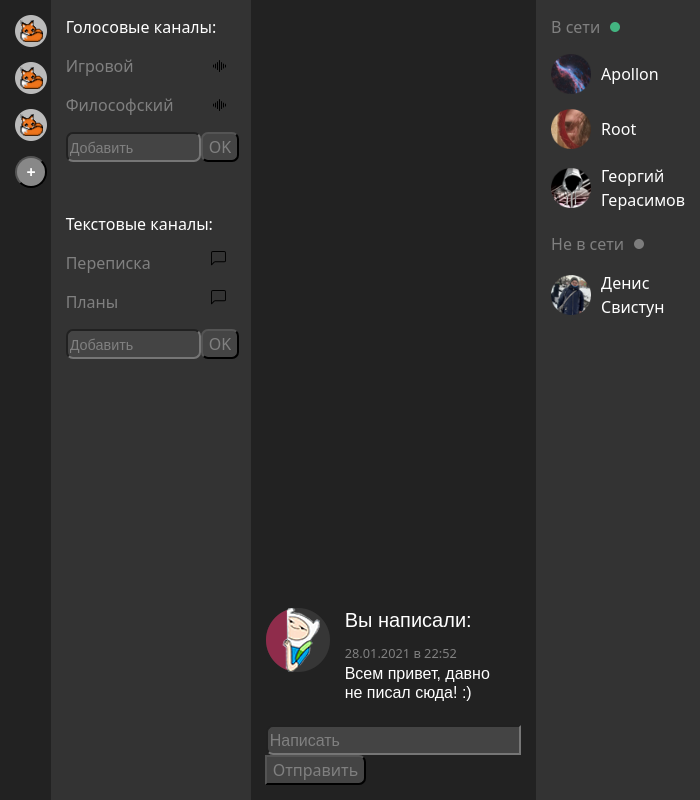
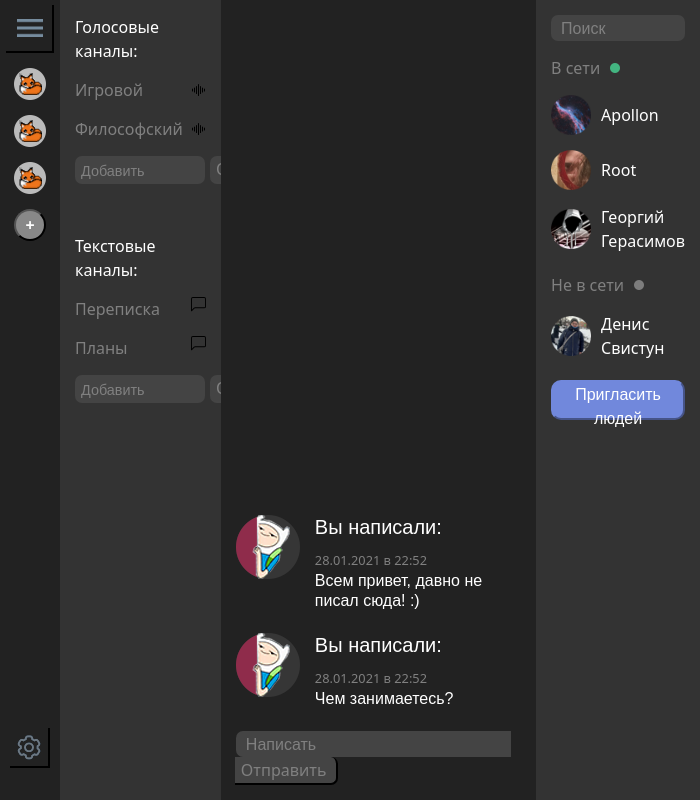
Before and after one commit to Snollyg0ster/testTask, an Electron app: page index.html in a window 700 px wide. Drawn offline with nearby package versions, Linux system fonts and the light colour scheme.

Commit message:
Правка дизайна

```diff
--- a/index.html
+++ b/index.html
@@ -1,78 +1,124 @@
 <!DOCTYPE html>
 <html lang="ru">
   <head>
-        <meta charset="UTF-8">
-        <meta name="viewport" content="width=device-width, initial-scale=1.0">
-        <meta http-equiv="X-UA-Compatible" content="ie=edge">
+    <meta charset="UTF-8" />
+    <meta name="viewport" content="width=device-width, initial-scale=1.0" />
+    <meta http-equiv="X-UA-Compatible" content="ie=edge" />
     <title>itSnolly App</title>
-        <link rel="stylesheet" href="./src/styles.css" type="text/css"/>
-        <link rel="stylesheet" href="https://cdn.jsdelivr.net/npm/bootstrap@5.0.0-beta1/dist/css/bootstrap.min.css" rel="stylesheet" integrity="sha384-giJF6kkoqNQ00vy+HMDP7azOuL0xtbfIcaT9wjKHr8RbDVddVHyTfAAsrekwKmP1" crossorigin="anonymous">
+    <link rel="stylesheet" href="./src/styles.css" type="text/css" />
+    <link
+      rel="stylesheet"
+      href="https://cdn.jsdelivr.net/npm/bootstrap@5.0.0-beta1/dist/css/bootstrap.min.css"
+      rel="stylesheet"
+      integrity="sha384-giJF6kkoqNQ00vy+HMDP7azOuL0xtbfIcaT9wjKHr8RbDVddVHyTfAAsrekwKmP1"
+      crossorigin="anonymous"
+    />
   </head>
   <body>
     <div id="container">
-            <div id="servers" scrolling="no">
+      <div id="panel">
+        <button id="menu_button"><img src="img/menu.png" /></button>
+        <div id="servers">
           <div id="images">
-                    <img class="img" src="img/server.png">
-                    <img class="img" src="img/server.png">
-                    <img class="img" src="img/server.png">
+            <img class="img" src="img/server.png" />
+            <img class="img" src="img/server.png" />
+            <img class="img" src="img/server.png" />
           </div>
           <button id="server_add" onclick="server_creation()">+</button>
+        </div>
+        <div style="display: flex; justify-content: center">
+          <button id="settings_button">
+            <img src="img/settings.png" max-width="48" max-height="48" />
+          </button>
+        </div>
       </div>
 
       <div id="channels">
         <div>
           <div>Голосовые каналы:</div>
-                    <div id="voice_box" style="display: flex; flex-direction: column;"></div>
-                    <div style="display: flex; margin-top: 15px; margin-bottom: 50px;">
-                        <input type="text" class="input_channel" id="input1" placeholder="Добавить" >
-                        <button class="channel_button" id="voice_add" onclick="voice_channel_creation()">OK</button>
+          <div
+            id="voice_box"
+            style="display: flex; flex-direction: column"
+          ></div>
+          <div style="display: flex; margin-top: 15px; margin-bottom: 50px">
+            <input
+              type="text"
+              class="input_channel"
+              id="input1"
+              placeholder="Добавить"
+            />
+            <button
+              class="channel_button"
+              id="voice_add"
+              onclick="voice_channel_creation()"
+            >
+              OK
+            </button>
           </div>
         </div>
         <div>
           <div>Текстовые каналы:</div>
-                    <div id="chat_box" style="display: flex; flex-direction: column;"></div>
-                    <div style="display: flex; margin-top: 15px; margin-bottom: 50px;">
-                        <input type="text" class="input_channel" id="input2" placeholder="Добавить">
-                        <button class="channel_button" id="chat_add" onclick="chat_creation()">OK</button>
+          <div
+            id="chat_box"
+            style="display: flex; flex-direction: column"
+          ></div>
+          <div style="display: flex; margin-top: 15px; margin-bottom: 50px">
+            <input
+              type="text"
+              class="input_channel"
+              id="input2"
+              placeholder="Добавить"
+            />
+            <button
+              class="channel_button"
+              id="chat_add"
+              onclick="chat_creation()"
+            >
+              OK
+            </button>
           </div>
         </div>
       </div>
 
       <div id="chat">
         <div class="input-group">
-                    <input type="text" id="input" placeholder="Написать">
-                    <button id="chat-button" onclick="message_creation()" type="button" >Отправить</button>
+          <input type="text" id="input" placeholder="Написать" />
+          <button id="chat-button" onclick="message_creation()" type="button">
+            Отправить
+          </button>
         </div>
-                <div id="message_box" style="display: flex; flex-direction: column;"></div>
+        <div
+          id="message_box"
+          style="display: flex; flex-direction: column"
+        ></div>
       </div>
 
       <div id="members">
-                <div style="display: flex; align-items: center;">
-                    <div style="color: gray; padding-right: 10px;">В сети</div>
-                    <img src="img/online.png" height="10px">
+        <input type="text" id="search" placeholder="Поиск" />
+        <div style="display: flex; align-items: center">
+          <div style="color: gray; padding-right: 10px">В сети</div>
+          <img src="img/online.png" height="10px" />
         </div>
         <div id="fonline"></div>
-                <div style="display: flex; align-items: center; margin-top: 20px;">
-                    <div style="color: gray; padding-right: 10px;">Не в сети</div>
-                    <img src="img/offline.png" height="10px">
+        <div style="display: flex; align-items: center; margin-top: 20px">
+          <div style="color: gray; padding-right: 10px">Не в сети</div>
+          <img src="img/offline.png" height="10px" />
         </div>
         <div id="foffline"></div>
+        <button type="button" id="invite_button" style="margin-top: 20px">
+          Пригласить людей
+        </button>
       </div>
     </div>
 
     <script>
-            require('./renderer.js');
+      require("./renderer.js");
     </script>
-        <script src="./src/servers.js";>
-        </script>
-        <script src="./src/messages.js";>
-        </script>
-        <script src="./src/voiceChats.js";>
-        </script>
-        <script src="./src/textChannels.js";>
-        </script>
-        <script src="./src/friends.js";>
-        </script>
+    <script src="./src/servers.js" ;></script>
+    <script src="./src/messages.js" ;></script>
+    <script src="./src/voiceChats.js" ;></script>
+    <script src="./src/textChannels.js" ;></script>
+    <script src="./src/friends.js" ;></script>
     <script>
       first_message();
       first_voice();
--- a/src/friends.js
+++ b/src/friends.js
@@ -1,9 +1,9 @@
-let friends_online = [
+const friends_online = [
   { name: "Apollon", key: "1", img: "apollon" },
   { name: "Root", key: "2", img: "root" },
   { name: "Георгий Герасимов", key: "3", img: "geo" },
 ];
-let friends_offline = [{ name: "Денис Свистун", key: "4", img: "svist" }];
+const friends_offline = [{ name: "Денис Свистун", key: "4", img: "svist" }];
 
 function set_online() {
   friends_online.map((obj) => {
--- a/src/messages.js
+++ b/src/messages.js
@@ -27,4 +27,5 @@ function message_creation(text) {
 
 function first_message() {
   message_creation("Всем привет, давно не писал сюда! :)");
+  message_creation("Чем занимаетесь?");
 }
--- a/src/styles.css
+++ b/src/styles.css
@@ -5,11 +5,19 @@
   color: black;
 }
 
+#panel {
+  max-width: 60px;
+  background-color: #222;
+}
 #servers {
   overflow-y: auto;
   overflow-x: hidden;
-  width: 60px;
+  max-width: 60px;
+  height: 80%;
   padding: 15px;
+  display: flex;
+  flex-direction: column;
+  align-items: center;
   background: #222;
   color: white;
 }
@@ -36,13 +44,15 @@
   box-shadow: none;
   color: white;
   font-weight: bold;
-  outline-width: 1px;
+  outline-width: 0;
 }
 
 #channels {
   width: 200px;
-  height: auto;
+  max-height: 100%;
   padding: 15px;
+  overflow-y: auto;
+  overflow-x: hidden;
   background: #333;
   color: white;
 }
@@ -96,6 +106,7 @@
 
 .input-group {
   display: flex;
+  justify-content: space-between;
 }
 
 #input {
@@ -105,6 +116,9 @@
   border-top-left-radius: 7px;
   border-bottom-left-radius: 7px;
   color: white;
+  border: 0;
+  padding-left: 10px;
+  margin-right: 10px;
 }
 
 input::placeholder {
@@ -119,6 +133,9 @@ input::placeholder {
   outline-width: 0;
   border-top-right-radius: 7px;
   border-bottom-right-radius: 7px;
+  border-left: 1px;
+  border-top: 0;
+  padding-right: 10px;
 }
 
 .img {
@@ -146,17 +163,24 @@ input::placeholder {
 .channel_button {
   background-color: #444;
   color: gray;
-  outline-width: 0px;
   border-radius: 7px;
   max-height: 30;
+  border-left: 1px;
+  border-top: 0;
+  border-color: #999 !important;
+  outline-width: 0 !important;
 }
 
 .input_channel {
-  width: 135px;
+  width: 130px;
+  margin-right: 5px;
+  padding-left: 6px;
   background-color: #444;
   outline-width: 0;
   border-radius: 7px;
   color: white;
+  border: 0;
+  border-color: #444;
 }
 
 .input_channel::placeholder {
@@ -164,3 +188,49 @@ input::placeholder {
   font-size: 0.9em;
   font-family: Arial, Helvetica, sans-serif;
 }
+
+#invite_button {
+  height: 40px;
+  width: 100%;
+  border-radius: 10px;
+  background-color: #7188dc;
+  color: white;
+  font-family: Arial, Helvetica, sans-serif;
+  outline-width: 0;
+  box-shadow: none;
+  border-color: #7188dc;
+}
+
+#search {
+  width: 100%;
+  margin-bottom: 15px;
+  padding-left: 10px;
+  background-color: #444;
+  outline-width: 0;
+  border-radius: 7px;
+  color: white;
+  border: 0;
+  border-color: #444;
+}
+
+#menu_button {
+  background-color: transparent;
+  width: 48px;
+  height: 48px;
+  outline-width: 0 !important;
+  border-top: 0;
+  border-left: 0;
+  margin-left: 6px;
+  margin-top: 5px;
+}
+
+#settings_button {
+  background-color: transparent;
+  width: 40px;
+  height: 40px;
+  margin-top: 35px;
+  outline-width: 0 !important;
+  padding-right: 6px;
+  border-top: 0;
+  border-left: 0;
+}
```
Also changed, not shown: img/menu.png (added), img/settings.png (added). Lines whose indentation alone changed are shown as unchanged.
